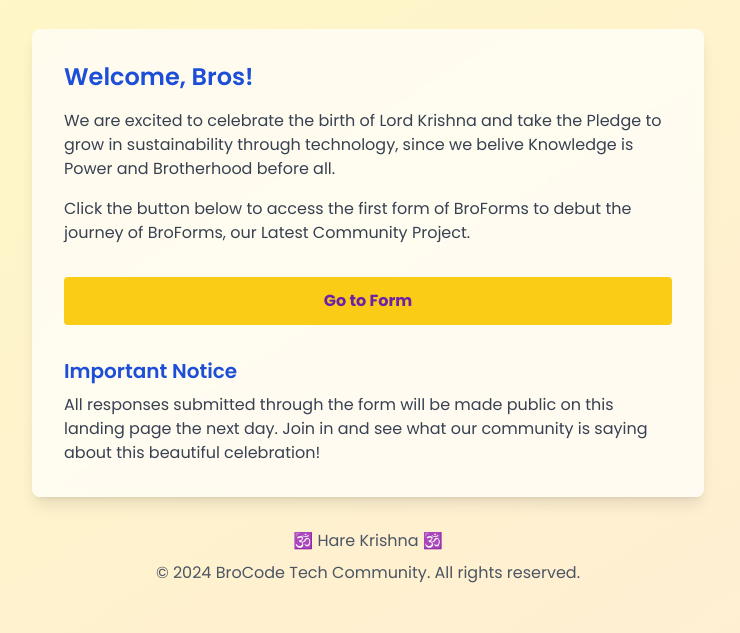
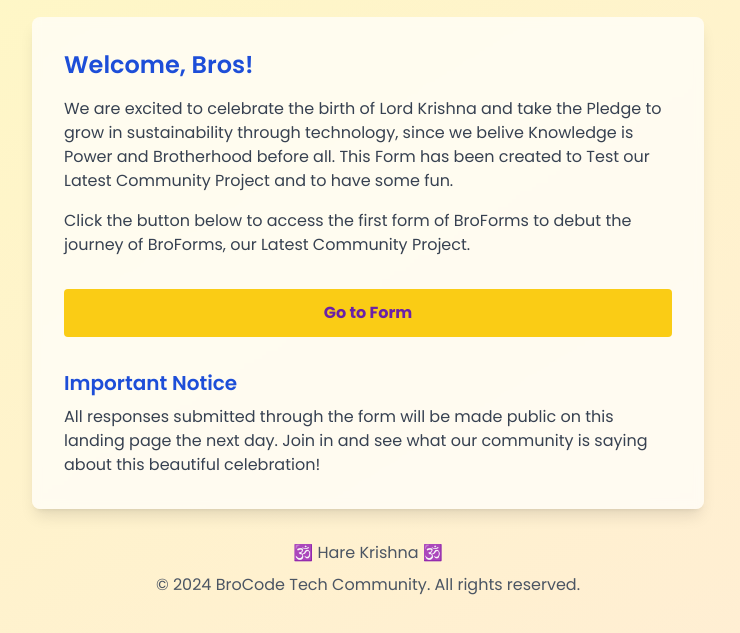
Before and after one commit to BroCode501/JanmasthamiForm2024, a plain HTML site: page index.html in a window 1280 px wide. Shown: the part 155-788 px from the top of the page, without its empty margins (272-1012 px from the left). Drawn offline with nearby package versions, Linux system fonts and the light colour scheme.

Commit message:
Form and Landing

```diff
--- a/index.html
+++ b/index.html
@@ -21,6 +21,8 @@
                 <h2 class="text-2xl font-semibold text-blue-700 mb-4">Welcome, Bros!</h2>
                 <p class="text-gray-700 mb-4">
                   We are excited to celebrate the birth of Lord Krishna and take the Pledge to grow in sustainability through technology, since we belive Knowledge is Power and Brotherhood before all.
+
+                  This Form has been created to Test our Latest Community Project and to have some fun.
                 </p>
                 <p class="text-gray-700 mb-4">
                     Click the button below to access the first form of BroForms to debut the journey of BroForms, our Latest Community Project.
```
